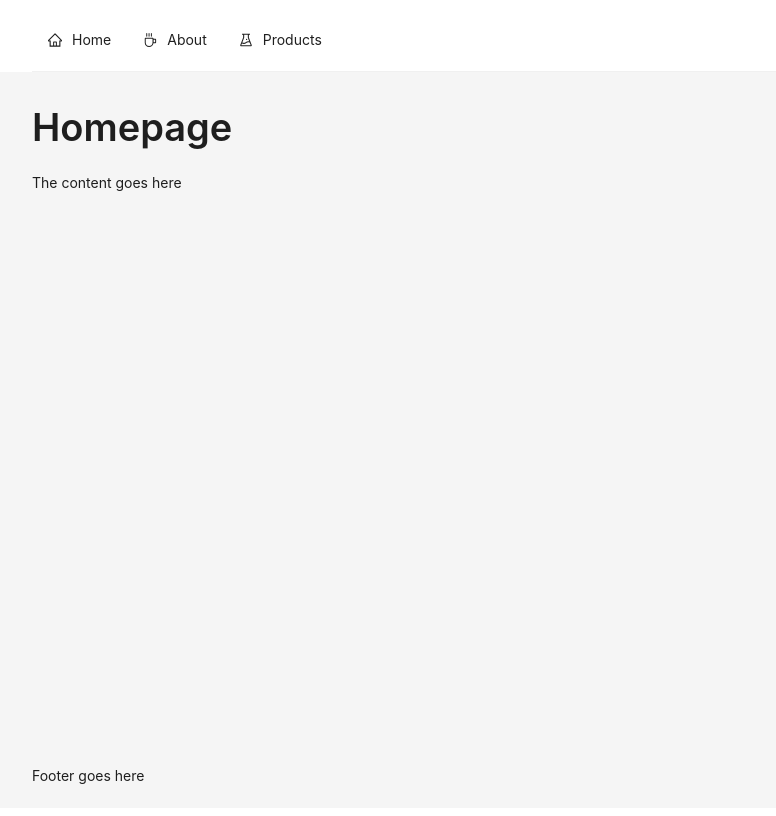
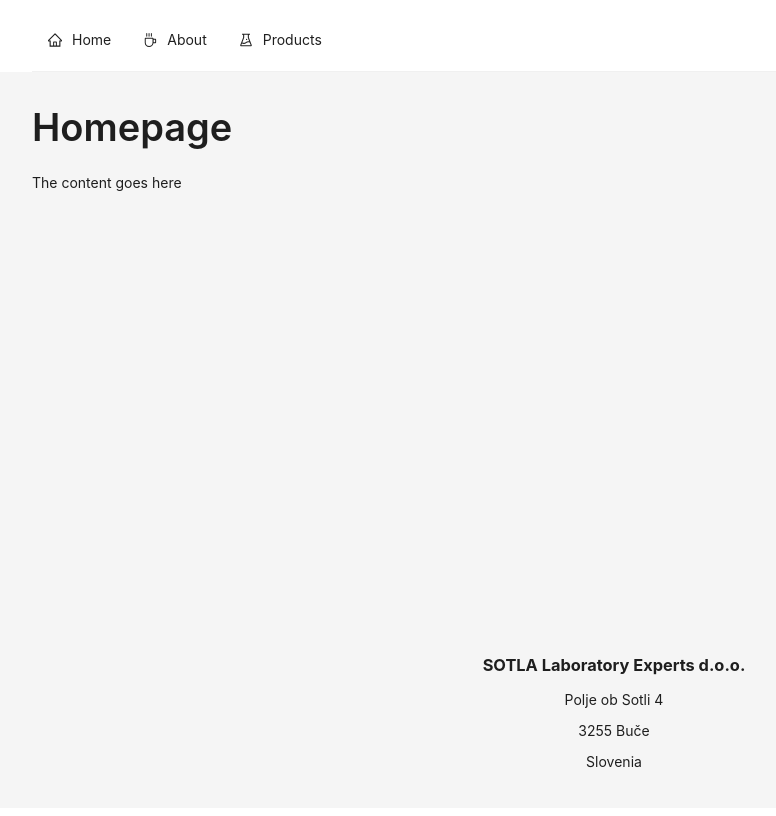
Before and after one commit to lsapundzic/b2b-store-frontend, a Next.js app: page / in a window 1280 px wide. Shown: the whole page, without its empty margins (26-802 px from the left). Built offline with nearby package versions, Linux system fonts and the light colour scheme.

Commit message:
Page separated into 3 parts

```diff
--- a/app/components/ProductCard.jsx
+++ b/app/components/ProductCard.jsx
@@ -29,7 +29,7 @@ export default function ProductCard({
     <Card
       style={{ width: 300 }}
       hoverable
-      cover={<ImageAsset assetID={assetID} height={320} width={300} />}
+      cover={<ImageAsset assetID={assetID} height={320} width={"auto"} />}
     >
       <Link href={`/products/${entryID}`}>
         <Badge status="success" text="In stock" />
--- a/app/layout.js
+++ b/app/layout.js
@@ -30,6 +30,7 @@ const headerStyle = {
   backgroundColor: "white",
 };
 
+// TODO: Create an actual footer component
 export default function RootLayout({ children }) {
   return (
     <html lang="en">
@@ -40,7 +41,13 @@ export default function RootLayout({ children }) {
             <Navbar />
           </Header>
           <Content>{children}</Content>
-          <Footer>Footer goes here</Footer>
+
+          <Footer style={{ textAlign: "center" }}>
+            <h3>SOTLA Laboratory Experts d.o.o.</h3>
+            <p>Polje ob Sotli 4</p>
+            <p>3255 Buče</p>
+            <p>Slovenia</p>
+          </Footer>
         </Layout>
       </body>
     </html>
```
Also changed, not shown: app/products/[product]/page.jsx (+13 -6 lines).
